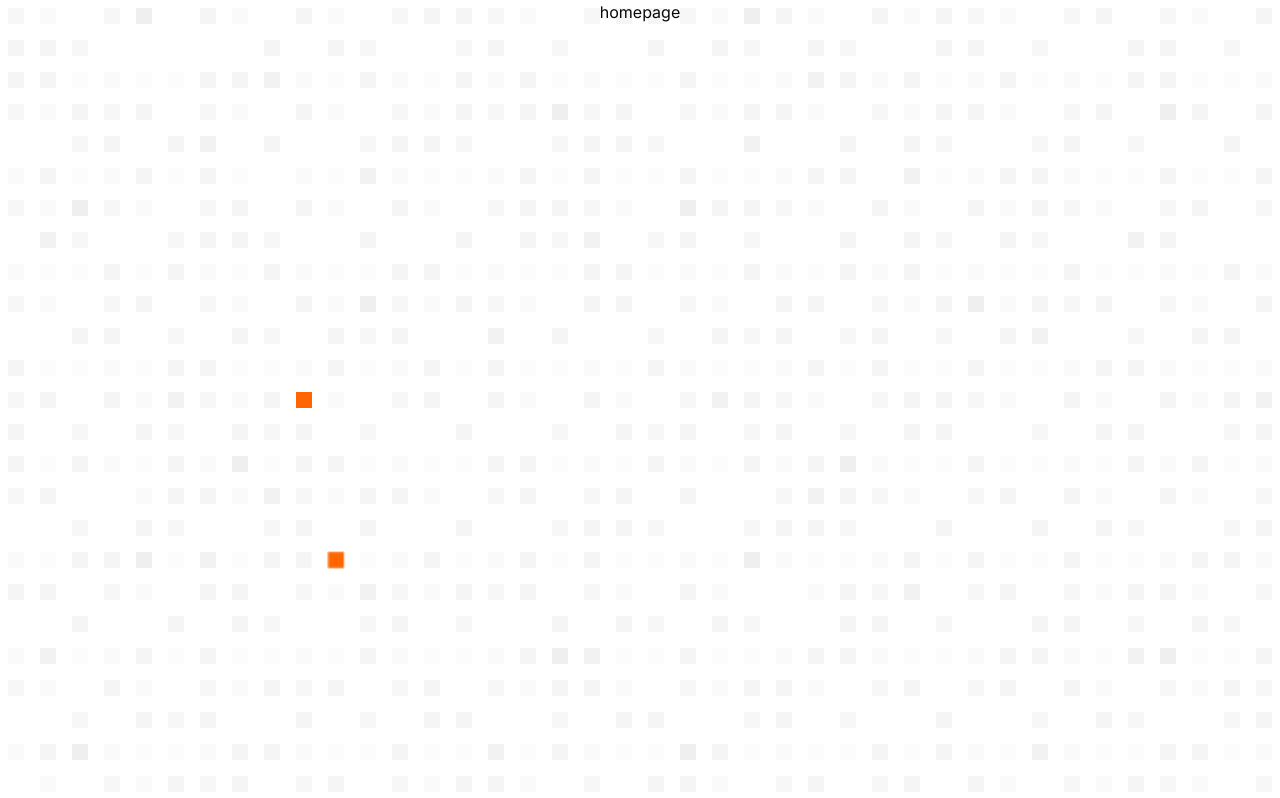
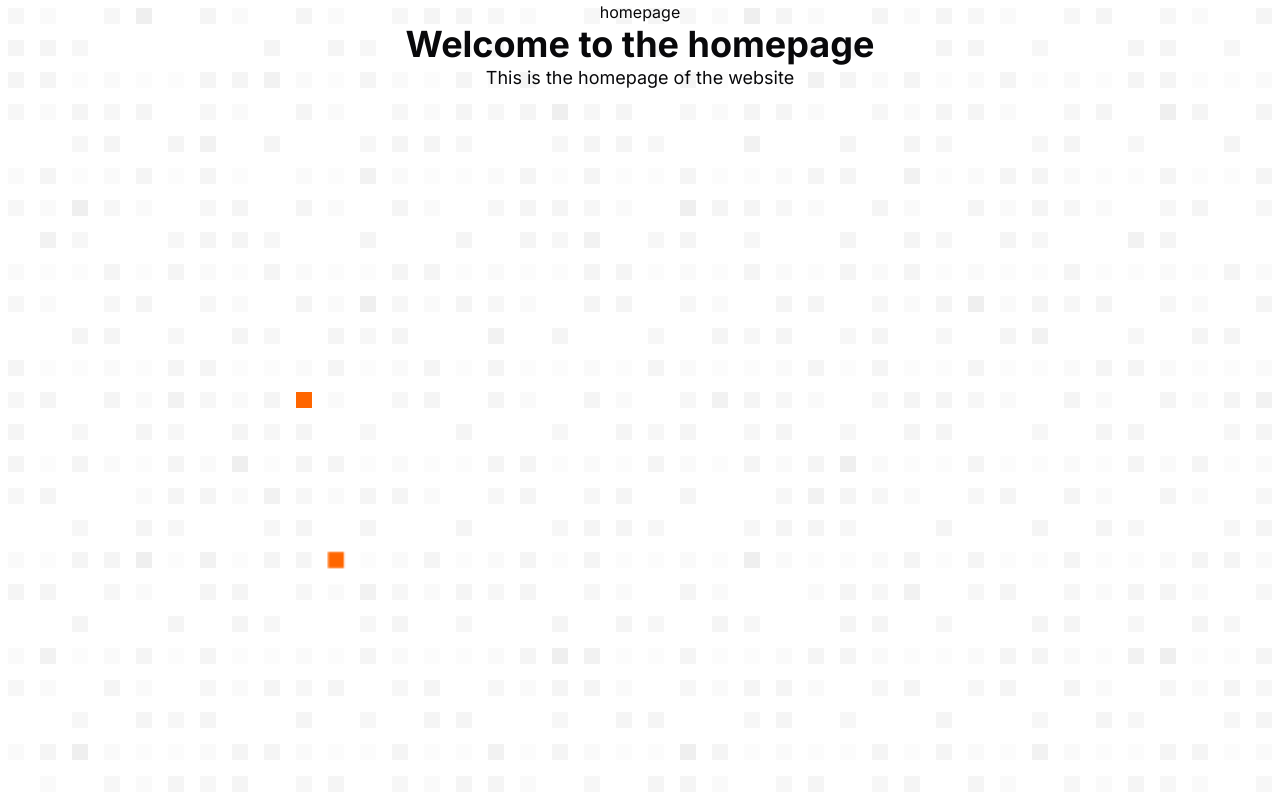
Before and after one commit to feiandxs/shuye, a Next.js app: page / in a window 1280 px wide. Built offline with nearby package versions, Linux system fonts and the light colour scheme.

Commit message:
shuiye logo component

```diff
--- /dev/null
+++ b/src/app/(main)/components/slogan.tsx
@@ -0,0 +1,6 @@
+export const SLoganComponent = async () => (
+  <div className='flex flex-col justify-center items-center'>
+    <h1 className='text-4xl font-bold'>Welcome to the homepage</h1>
+    <p className='text-lg'>This is the homepage of the website</p>
+  </div>
+);
--- a/src/app/(main)/page.tsx
+++ b/src/app/(main)/page.tsx
@@ -1,3 +1,5 @@
+import { SLoganComponent } from '@/app/(main)/components/slogan';
+
 export default function Home() {
   return (
     <main
@@ -5,6 +7,7 @@ export default function Home() {
       className='flex min-h-screen flex-col justify-start items-center'
     >
       homepage
+      <SLoganComponent />
     </main>
   );
 }
--- /dev/null
+++ b/src/components/common/logo.tsx
@@ -0,0 +1,23 @@
+export type LogoSize = 'extra-small' | 'small' | 'medium' | 'large' | 'extra-large';
+
+export interface LogoProps {
+  size: LogoSize;
+}
+
+const Logo: React.FC<LogoProps> = ({ size }) => {
+  const sizeClasses = {
+    'extra-small': 'text-xs',
+    small: 'text-sm',
+    medium: 'text-base',
+    large: 'text-lg',
+    'extra-large': 'text-xl',
+  };
+
+  return (
+    <div className={`font-black ${sizeClasses[size]}`}>
+      Shuye
+    </div>
+  );
+};
+
+export { Logo };
```
Also changed, not shown: 1 other file (tests, documents, lock files or other folders).
